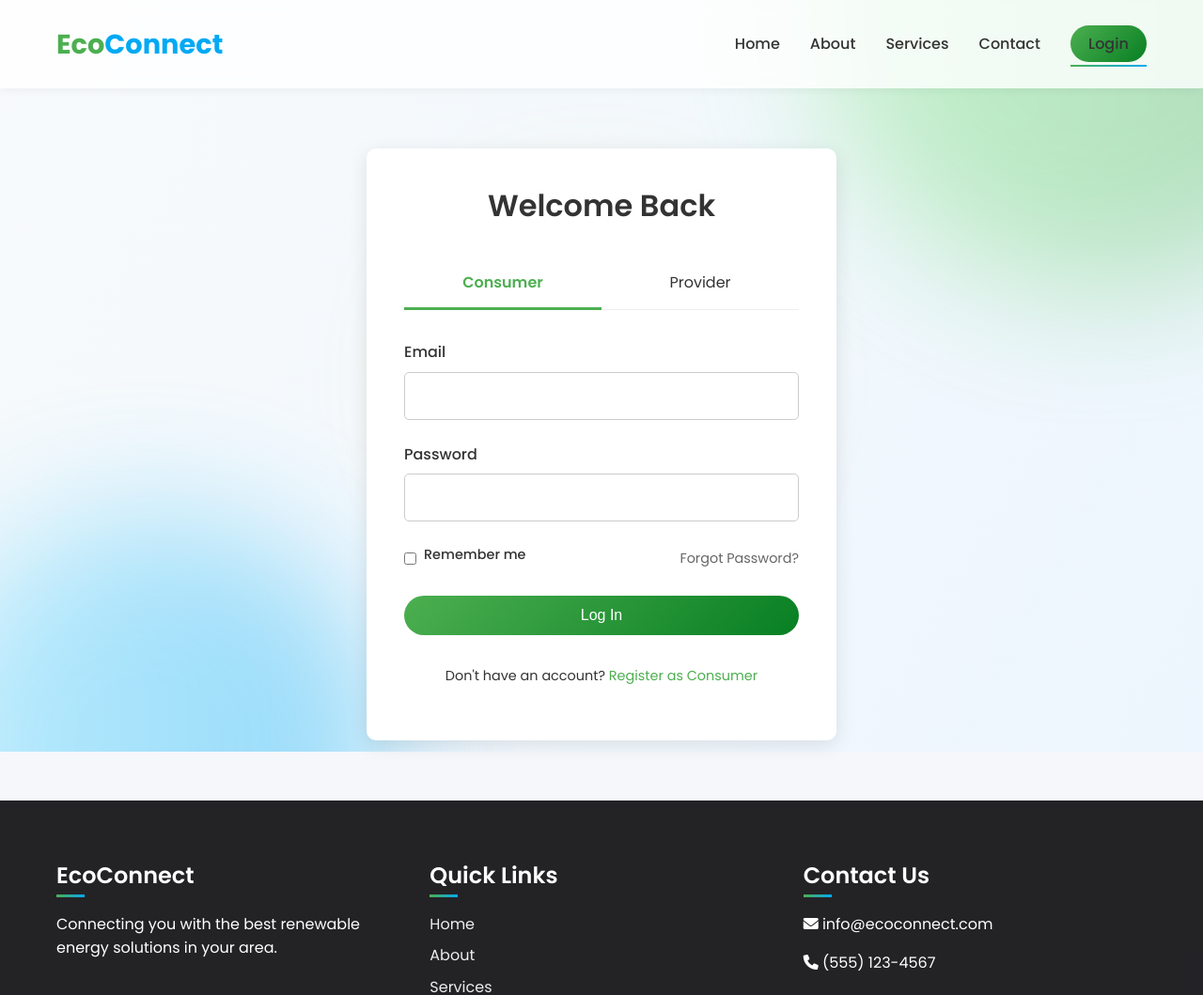
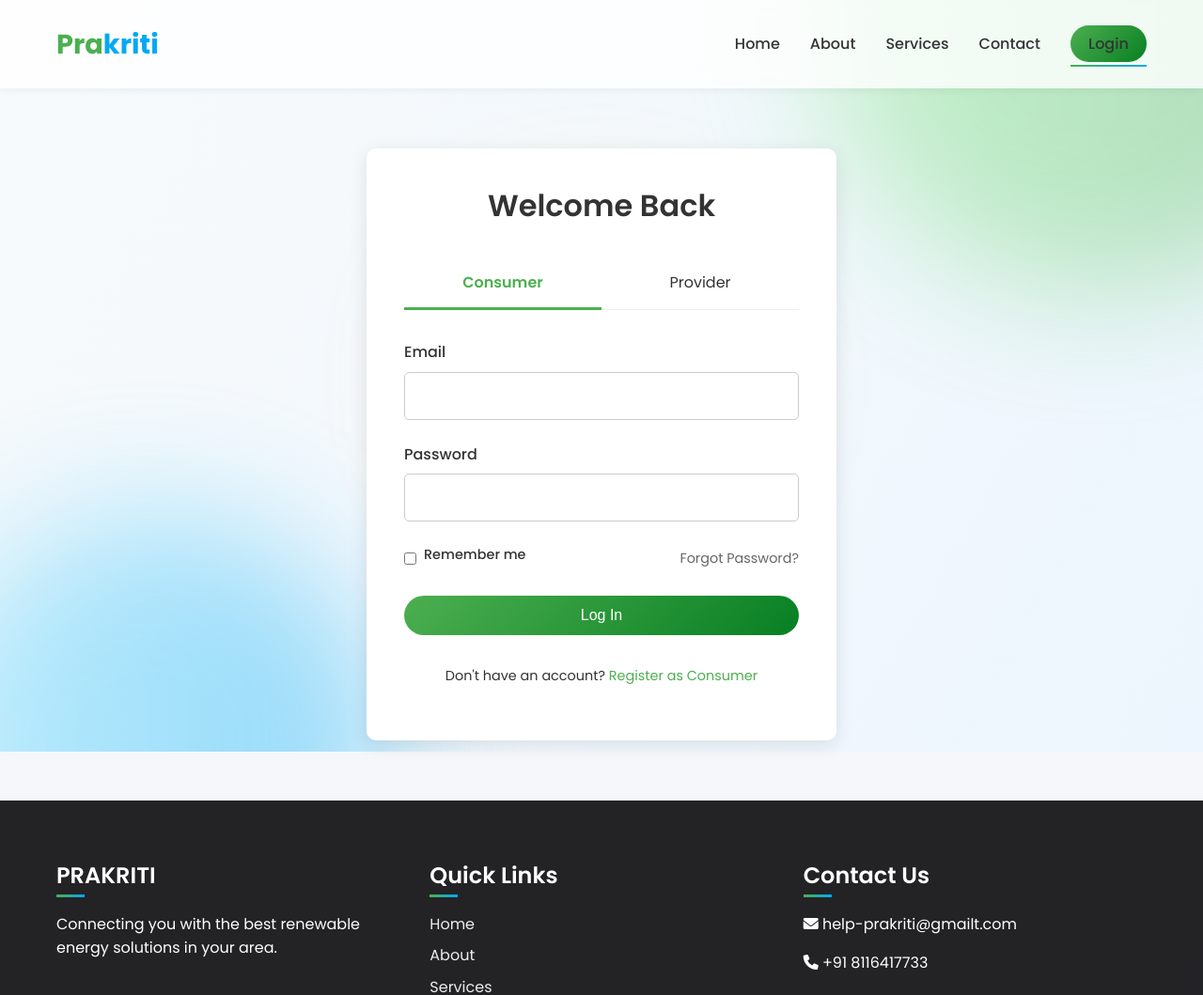
Before and after one commit to TuhinDey18/PRAKRITI, a plain HTML site: page login.html in a window 1280 px wide. Shown: the top 1059 px of the page at 94% size. Drawn offline with Linux system fonts and the light colour scheme; a script that the page names is missing.

Commit message:
Update login.html

```diff
--- a/login.html
+++ b/login.html
@@ -3,7 +3,7 @@
 <head>
     <meta charset="UTF-8">
     <meta name="viewport" content="width=device-width, initial-scale=1.0">
-    <title>Login - EcoConnect</title>
+    <title>Login - PRAKRITI</title>
     <link rel="stylesheet" href="css/styles.css">
     <link rel="stylesheet" href="https://cdnjs.cloudflare.com/ajax/libs/font-awesome/6.0.0/css/all.min.css">
     <link rel="preconnect" href="https://fonts.googleapis.com">
@@ -21,7 +21,7 @@
         <nav class="container">
             <div class="logo">
                 <a href="index.html">
-                    <span class="eco">Eco</span><span class="connect">Connect</span>
+                    <span class="eco">Pra</span><span class="connect">kriti</span>
                 </a>
             </div>
             <ul class="nav-links">
@@ -103,7 +103,7 @@
         <div class="container">
             <div class="footer-content">
                 <div class="footer-section">
-                    <h3>EcoConnect</h3>
+                    <h3>PRAKRITI</h3>
                     <p>Connecting you with the best renewable energy solutions in your area.</p>
                 </div>
                 <div class="footer-section">
@@ -118,8 +118,8 @@
                 </div>
                 <div class="footer-section">
                     <h3>Contact Us</h3>
-                    <p><i class="fas fa-envelope"></i> info@ecoconnect.com</p>
-                    <p><i class="fas fa-phone"></i> (555) 123-4567</p>
+                    <p><i class="fas fa-envelope"></i> help-prakriti@gmailt.com</p>
+                    <p><i class="fas fa-phone"></i> +91 8116417733</p>
                     <div class="social-icons">
                         <a href="#"><i class="fab fa-facebook"></i></a>
                         <a href="#"><i class="fab fa-twitter"></i></a>
```
